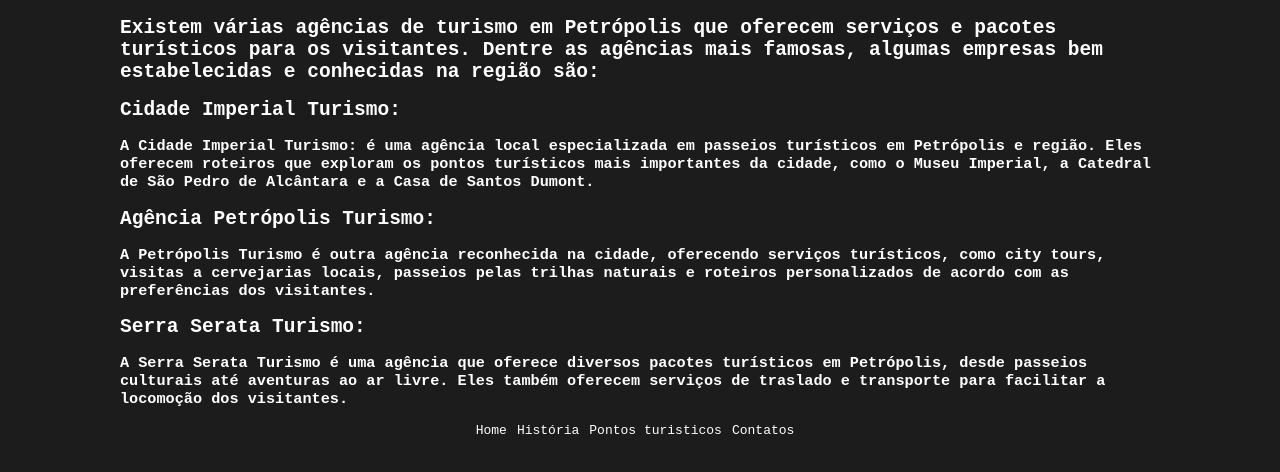
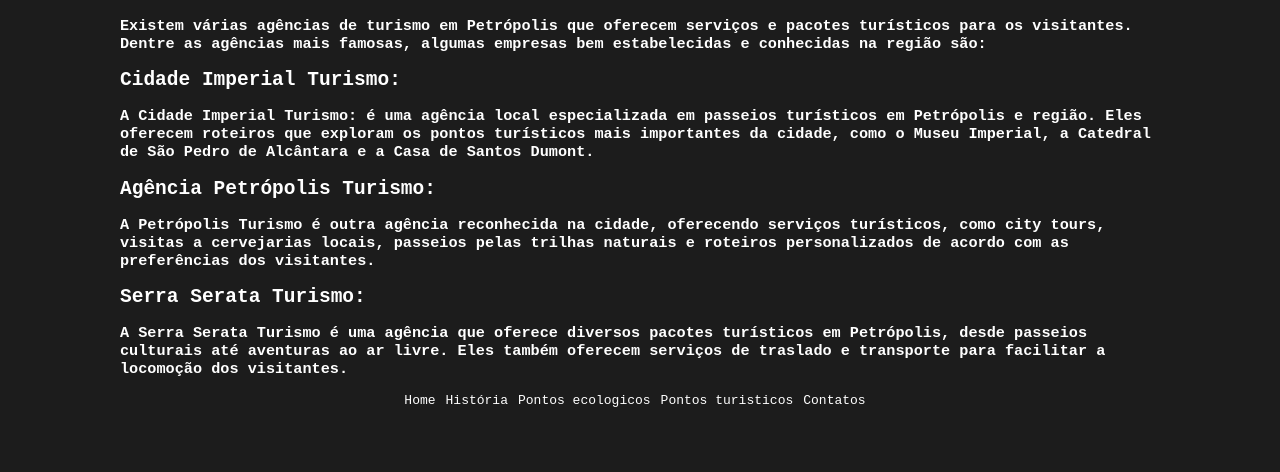
Before and after one commit to TatianePink/trb, a plain HTML site: page contatos.html in a window 1280 px wide. Shown: the part 188-660 px from the top of the page. Drawn offline with Linux system fonts and the light colour scheme; a script that the page names is missing.

Commit message:
Update contatos.html

```diff
--- a/contatos.html
+++ b/contatos.html
@@ -17,7 +17,7 @@
  <body>
 
     <h1>Contatos </h1>
-    <h2>Existem várias agências de turismo em Petrópolis que oferecem serviços e pacotes turísticos para os visitantes. Dentre as agências mais famosas, algumas empresas bem estabelecidas e conhecidas na região são:</h2>
+    <h3>Existem várias agências de turismo em Petrópolis que oferecem serviços e pacotes turísticos para os visitantes. Dentre as agências mais famosas, algumas empresas bem estabelecidas e conhecidas na região são:</h3>
     <h2>Cidade Imperial Turismo:</h2>
     <h3>A Cidade Imperial Turismo: é uma agência local especializada em passeios turísticos em Petrópolis e região. Eles oferecem roteiros que exploram os pontos turísticos mais importantes da cidade, como o Museu Imperial, a Catedral de São Pedro de Alcântara e a Casa de Santos Dumont.</h3>
     <h2>Agência Petrópolis Turismo: </h2>
@@ -29,7 +29,8 @@
       <ul>
         <li><a href="index.html">Home</a></li>
         <li><a id="historia-btn" href="historia.html">História</a></li>
-            <li><a href="Pontos_turisticos.html">Pontos turisticos</a></li>
+        <li><a href="Pontos_turisticos2.html">Pontos ecologicos</a></li>
+        <li><a href="Pontos_turisticos.html">Pontos turisticos</a></li>
         <li><a href="contatos.html">Contatos</a></li>
       </ul>
     </nav>
```
